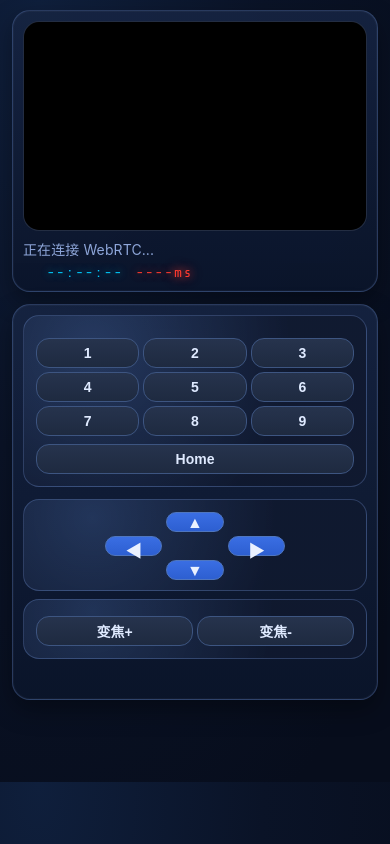
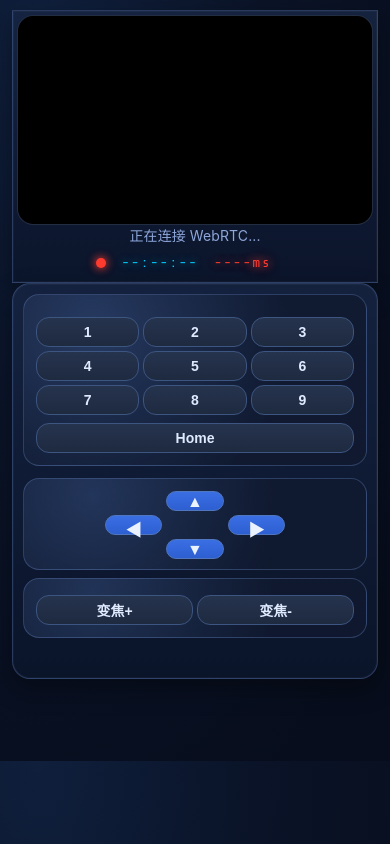
Before and after one commit to QQ3516969/cam, a plain HTML site: page web/index.html in a window 390 px wide. Drawn offline with nearby package versions, Linux system fonts and the light colour scheme; no server answers.

Commit message:
UI调整备份

```diff
--- a/web/index.html
+++ b/web/index.html
@@ -116,6 +116,14 @@
     .video-shell:fullscreen, .video-shell:-webkit-full-screen { width:100vw; height:100vh; border-radius:0; border:none; }
     .video-shell:fullscreen video, .video-shell:-webkit-full-screen video { width:100%; height:100%; object-fit:cover; }
     .video-shell:fullscreen .video-toolbar, .video-shell:-webkit-full-screen .video-toolbar { display:flex; }
+    /* Landscape mobile: fullscreen video */
+    @media (orientation: landscape) and (max-height: 500px) {
+      .wrap { max-width: 100% !important; padding: 4px !important; }
+      .card.video-card { margin-bottom: 4px !important; padding: 4px !important; }
+      .video-shell { min-height: 100vh !important; aspect-ratio: unset !important; border-radius: 0 !important; }
+      .controls-layout { grid-template-columns:1fr; }
+      .control-panel:first-child { display: none; }
+    }
     @media (max-width:760px) {
       .controls-layout { grid-template-columns:1fr; }
       .ctl-btn { height:34px; font-size:12px; }
@@ -127,6 +135,11 @@
       .joy-center { width:50px; height:50px; font-size:11px; }
       .joy-zoom-plus, .joy-zoom-minus { width:28px; height:18px; font-size:9px; bottom:20px; }
       .video-shell { aspect-ratio:16/9; min-height:220px; }
+    .latency-row { display:flex; align-items:center; justify-content:center; gap:16px; padding:8px 0; }
+    @media (max-width:500px) {
+      .card.video-card { border-radius:0; margin:0; padding:4px; }
+      .video-shell { border-radius:0; border:none; }
+    }
     }
 
     /* ===== WeChat-perfect UI skin ===== */
@@ -153,7 +166,7 @@
       color: #8ea6d9;
       font-size: 14px;
       min-height: 22px;
-      margin-top: 8px;
+      text-align: center;
     }
     .live-badge {
       background: rgba(0,0,0,0.62);
@@ -305,10 +318,12 @@
           </div>
         </div>
       </div>
-      <div class="status video-status" id="videoStatus" style="display:inline;"></div>
-    <span id="digitalDot" class="digital-dot live-bad" style="margin-left:16px;"></span>
-    <span id="digitalTime" class="digital-time" style="margin-left:8px;">--:--:--</span>
-    <span id="digitalLatency" class="digital-latency" style="margin-left:8px;">----ms</span>
+      <div class="status video-status" id="videoStatus"></div>
+      <div class="latency-row">
+        <span id="digitalDot" class="digital-dot live-bad"></span>
+        <span id="digitalTime" class="digital-time">--:--:--</span>
+        <span id="digitalLatency" class="digital-latency">----ms</span>
+      </div>
     </div>
 
     <div class="card">
```
